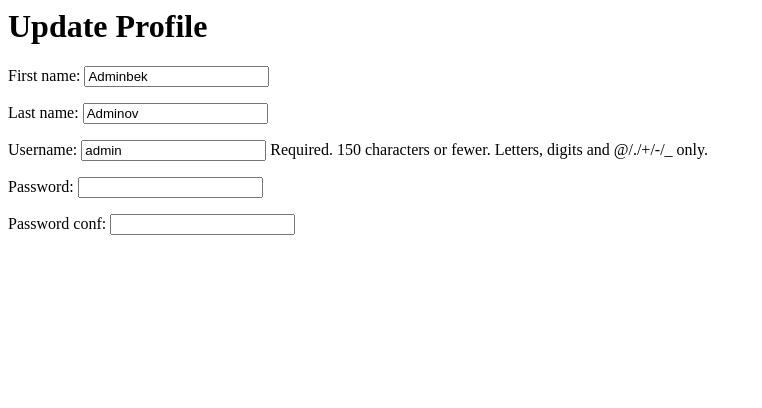
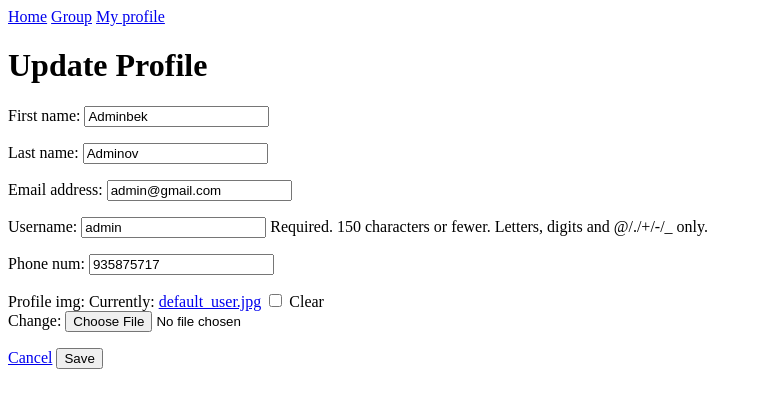
Before and after one commit to dehkonaliev/Hogwarts, a Django app: page /update-me in a window 1280 px wide. Shown: the top 408 px of the page, without its empty margins (0-762 px from the left). Run offline with Django 5.2, Linux system fonts and the light colour scheme; a user stored in the database is signed in.

Commit message:
Profile update and profile view have been done!

```diff
--- a/core/urls.py
+++ b/core/urls.py
@@ -24,3 +24,6 @@ urlpatterns = [
     path('', include('home.urls')),
     path('manager/', include('manager.urls'))
 ]
+
+if settings.DEBUG:
+    urlpatterns += static(settings.MEDIA_URL, document_root=settings.MEDIA_ROOT)
--- a/home/forms.py
+++ b/home/forms.py
@@ -20,4 +20,4 @@ class SignUpForm(forms.ModelForm):
 class UpdateMeForm(forms.ModelForm):
     class Meta:
         model = CustomUser
-        fields = ['first_name', 'last_name', 'email', 'username']
+        fields = ['first_name', 'last_name', 'email', 'username', 'phone_num', 'profile_img']
--- a/home/models.py
+++ b/home/models.py
@@ -10,4 +10,4 @@ class CustomUser(AbstractUser):
     )
     role = models.CharField(max_length=10, choices=ROLE_CHOICES, default='STUDENT')
     phone_num = models.CharField(max_length=12, blank=True, null=True)
-    profile_img = models.ImageField(upload_to='media/', default='default_user.jpg', blank=True, null=True)
+    profile_img = models.ImageField(upload_to='media/', default='default_user.jpg', blank=True)
--- a/home/urls.py
+++ b/home/urls.py
@@ -1,10 +1,11 @@
 from django.urls import path
-from .views import no_access, home_page, LoginView, SignUpView, UpdateMeView
+from .views import no_access, home_page, LoginView, SignUpView, UpdateMeView, my_profile_view
 
 urlpatterns = [
     path('', home_page, name='home'),
     path('no-access', no_access, name='no-access'),
     path('login', LoginView.as_view(), name='login'),
     path('signup', SignUpView.as_view(), name='signup'),
-    path('update-me', UpdateMeView.as_view(), name='update-me')
+    path('update-me', UpdateMeView.as_view(), name='update-me'),
+    path('my-profile', my_profile_view, name='my-profile')
 ]
--- a/home/views.py
+++ b/home/views.py
@@ -1,7 +1,7 @@
 from django.shortcuts import render, redirect
 from django.views import View
 from django.contrib.auth.mixins import LoginRequiredMixin
-from .forms import LoginForm, SignUpForm
+from .forms import LoginForm, SignUpForm, UpdateMeForm
 from django.contrib.auth.decorators import login_required
 from django.core.exceptions import ValidationError
 from django.contrib.auth import authenticate, login, logout
@@ -55,14 +55,23 @@ class SignUpView(View):
         return render(request, 'utils/signup.html', {'form': form})
 
 
-class UpdateMeView(View):
+class UpdateMeView(LoginRequiredMixin, View):
     def get(self, request):
-        form = SignUpForm(instance=request.user)
+        form = UpdateMeForm(instance=request.user)
         return render(request, 'utils/update-me.html', {'form': form})
 
     def post(self, request):
-        form = SignUpForm(request.POST, request.FILES, instance=request.user)
+        form = UpdateMeForm(request.POST, request.FILES, instance=request.user)
         if form.is_valid():
             form.save()
-            return redirect('profile')
+            return redirect('my-profile')
         return render(request, 'utils/update-me.html', {'form': form})
+
+
+@login_required
+def my_profile_view(request):
+    context = {
+        'user': request.user
+    }
+
+    return render(request, 'manager/my-profile.html', context)
--- a/templates/mg-base.html
+++ b/templates/mg-base.html
@@ -1,5 +1,7 @@
 <a href="{% url 'home' %}">Home</a>
 <a href="{% url 'mg-group-list' %}">Group</a>
+
+<a href="{% url 'my-profile' %}">My profile</a>
 
 {% block content %}
 
--- a/templates/utils/update-me.html
+++ b/templates/utils/update-me.html
@@ -1,6 +1,14 @@
+{% extends 'mg-base.html' %}
+
+
+{% block content %}
 <h1>Update Profile</h1>
 
 <form method="POST">
     {% csrf_token %}
     {{form.as_p}}
+    <a href="{% url 'my-profile' %}">Cancel</a>
+    <button type="submit">Save</button>
 </form>
+
+{% endblock %}
```
Also changed, not shown: templates/manager/my-profile.html (added, +15 -0 lines), db.sqlite3.
